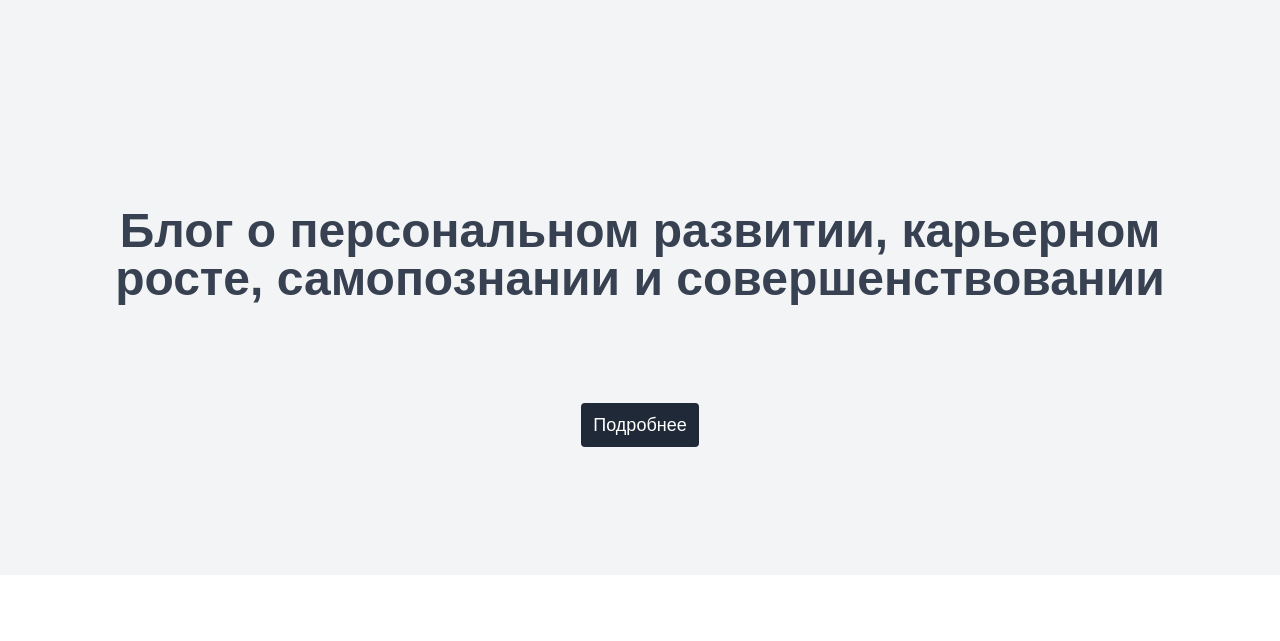
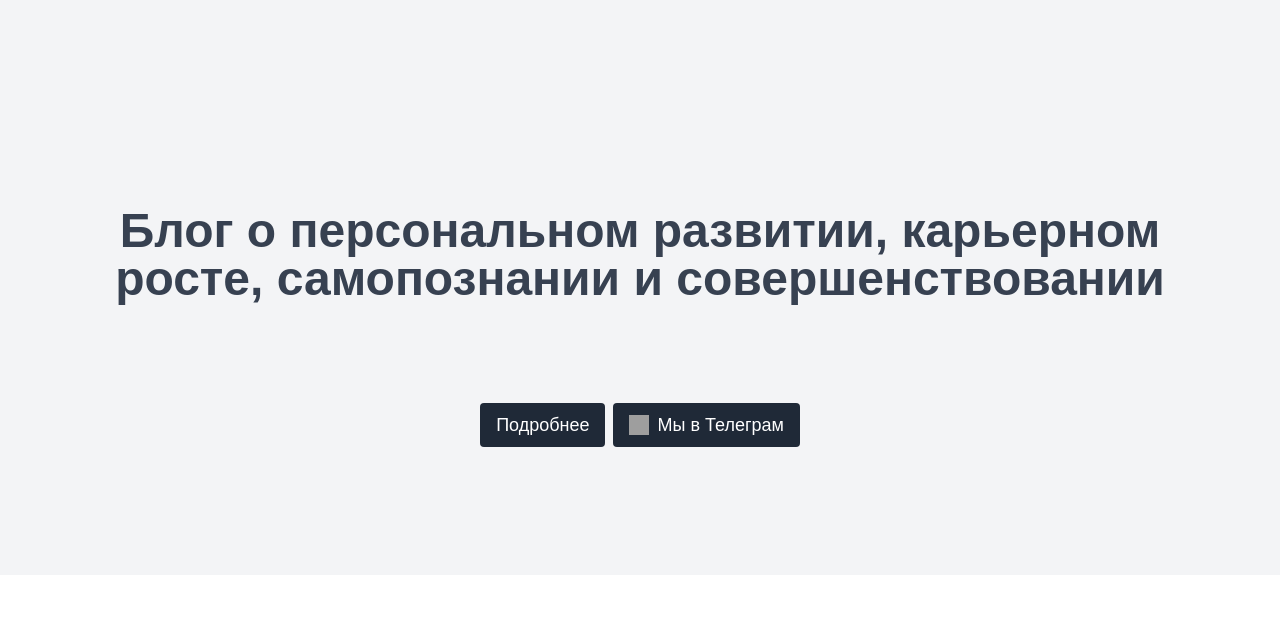
Before and after one commit to Parabe11um/personal-growth-blog, a Laravel app: page / in a window 1280 px wide. Shown: the part 66-707 px from the top of the page. Run offline with Laravel 12, Linux system fonts and the light colour scheme; data comes from the database, SQL or seed files in the repository; data that the repository does not hold is empty; style sheets or scripts are compiled from the project's sources; some libraries are stand-ins or nearby versions; some web fonts are replaced; grey boxes are pictures that could not be loaded.

Commit message:
Telegram button added

```diff
--- a/resources/views/home.blade.php
+++ b/resources/views/home.blade.php
@@ -5,8 +5,18 @@
             <h1 class="text-2xl md:text-3xl p-20 font-bold text-center lg:text-5xl text-gray-700">
                 Блог о персональном развитии, карьерном росте, самопознании и совершенствовании
             </h1>
-            <a class="px-3 py-2 text-lg text-white bg-gray-800 rounded mt-5 inline-block"
-               href="{{ route('posts.index') }}">Подробнее</a>
+            <div class="flex justify-center gap-2 mt-5">
+                <a class="px-4 py-2 text-lg text-white bg-gray-800 rounded inline-block"
+                   href="{{ route('posts.index') }}">
+                    Подробнее
+                </a>
+
+                <a class="px-4 py-2 text-lg text-white bg-gray-800 rounded inline-flex items-center space-x-2"
+                   href="https://t.me/skill2grow" target="_blank" rel="noopener">
+                    <img src="{{ asset('storage/telegram-brands-solid.svg') }}" alt="Telegram" class="h-5 w-5" />
+                    <span>Мы в Телеграм</span>
+                </a>
+            </div>
         </div>
     @endsection
 
```
